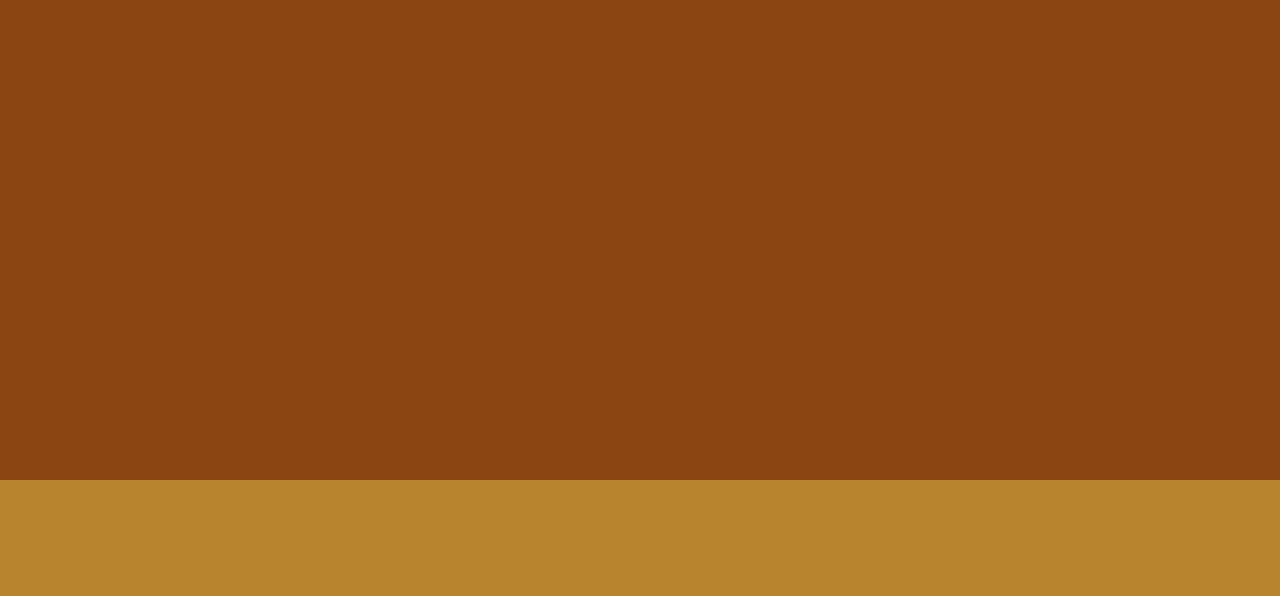
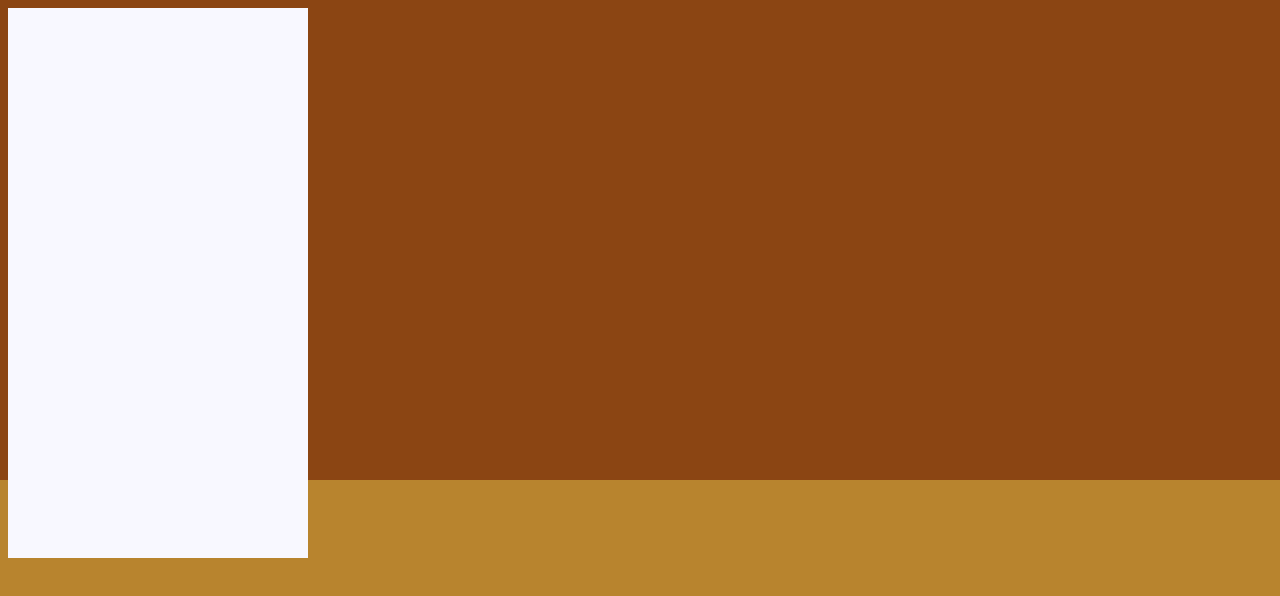
Before and after one commit to andrz-zack/Construyendo-una-pintura-Picasso, a plain HTML site: page index.html in a window 1280 px wide. Drawn offline with Linux system fonts and the light colour scheme.

Commit message:
Agregando a css un #offwhite-character con sus propiedades

```diff
--- a/styles.css
+++ b/styles.css
@@ -11,3 +11,9 @@ body {
     left: 0;
     z-index: -1;
 }
+
+#offwhite-character {
+    width: 300px;
+    height: 550px;
+    background-color: ghostwhite;
+}
```
